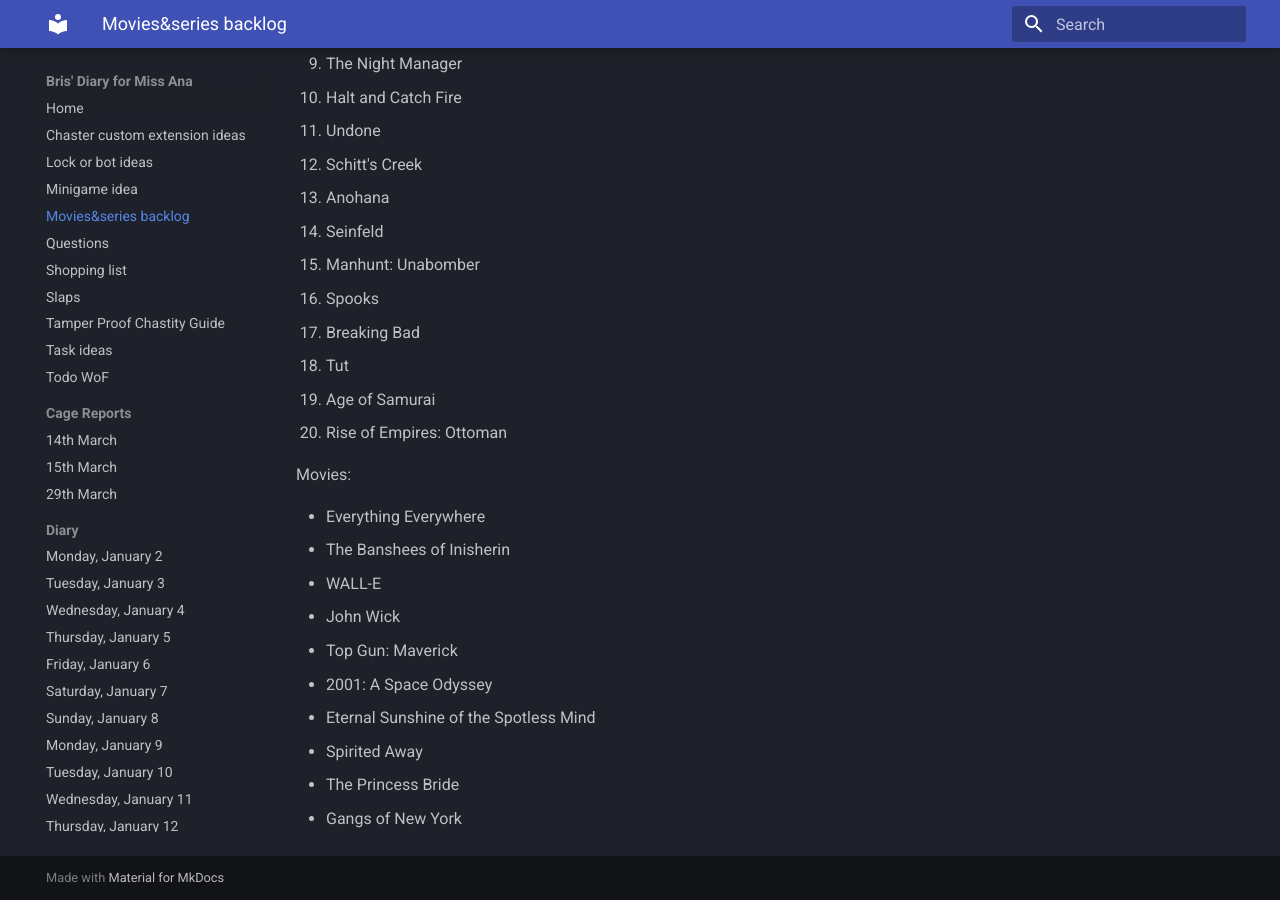
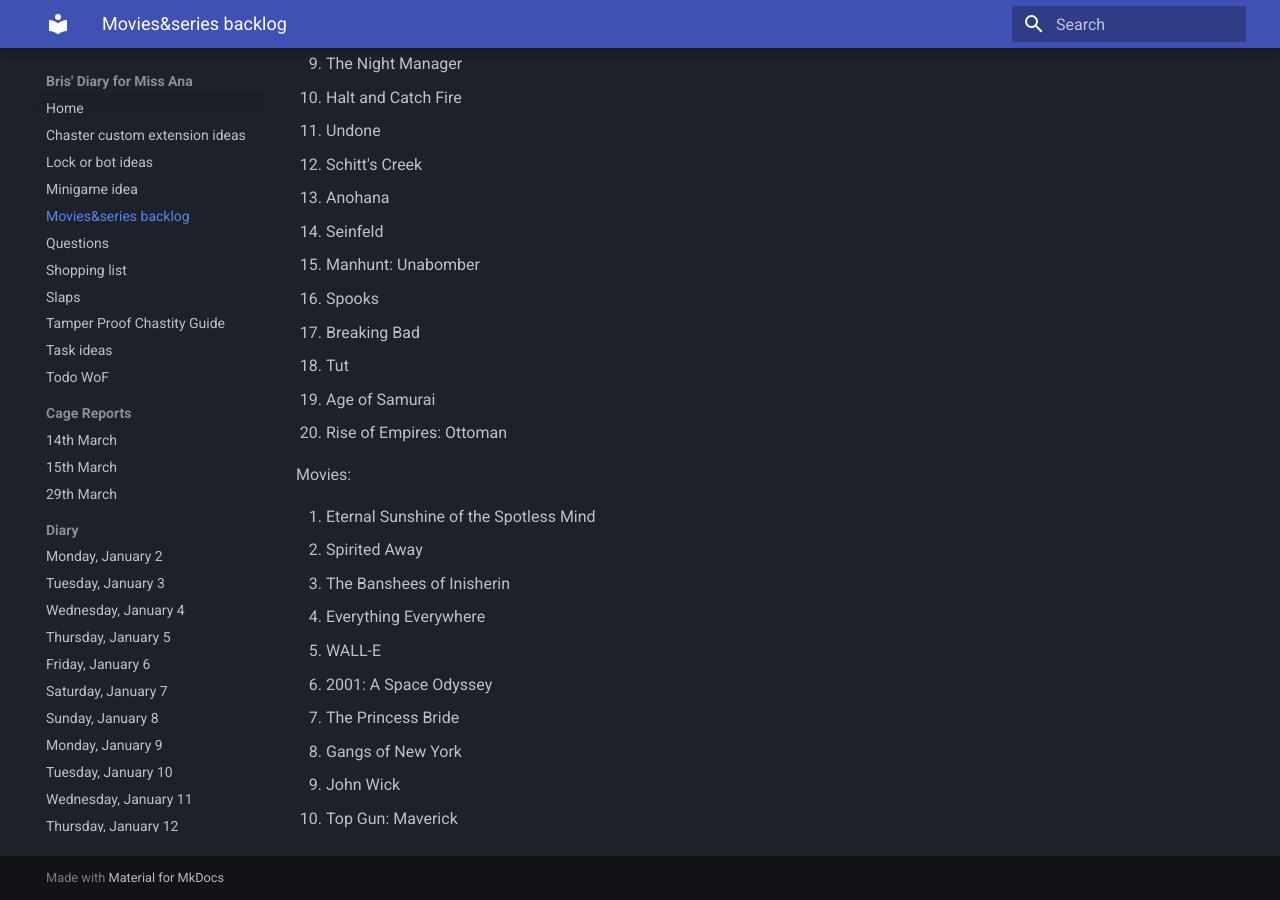
Before and after one commit to bris00/DFMA, an MkDocs documentation site: the page built from diary/Movies&series backlog.md, in a window 1280 px wide and 900 px high, scrolled down 583 px. Built offline with MkDocs 1.6.1 and Material for MkDocs 9.7.7, drawn with Linux system fonts in a browser that asks for light colours; part of the change alters nothing that is shown.

```diff
--- a/diary/Movies&series backlog.md
+++ b/diary/Movies&series backlog.md
@@ -54,13 +54,13 @@ TV series:
 
 Movies:
 
--   Everything Everywhere
--   The Banshees of Inisherin
--   WALL-E
--   John Wick
--   Top Gun: Maverick
--   2001: A Space Odyssey
--   Eternal Sunshine of the Spotless Mind
--   Spirited Away
--   The Princess Bride
--   Gangs of New York
+1. Eternal Sunshine of the Spotless Mind
+2. Spirited Away
+3. The Banshees of Inisherin
+4. Everything Everywhere
+5. WALL-E
+6. 2001: A Space Odyssey
+7. The Princess Bride
+8. Gangs of New York
+9. John Wick
+10. Top Gun: Maverick
```
